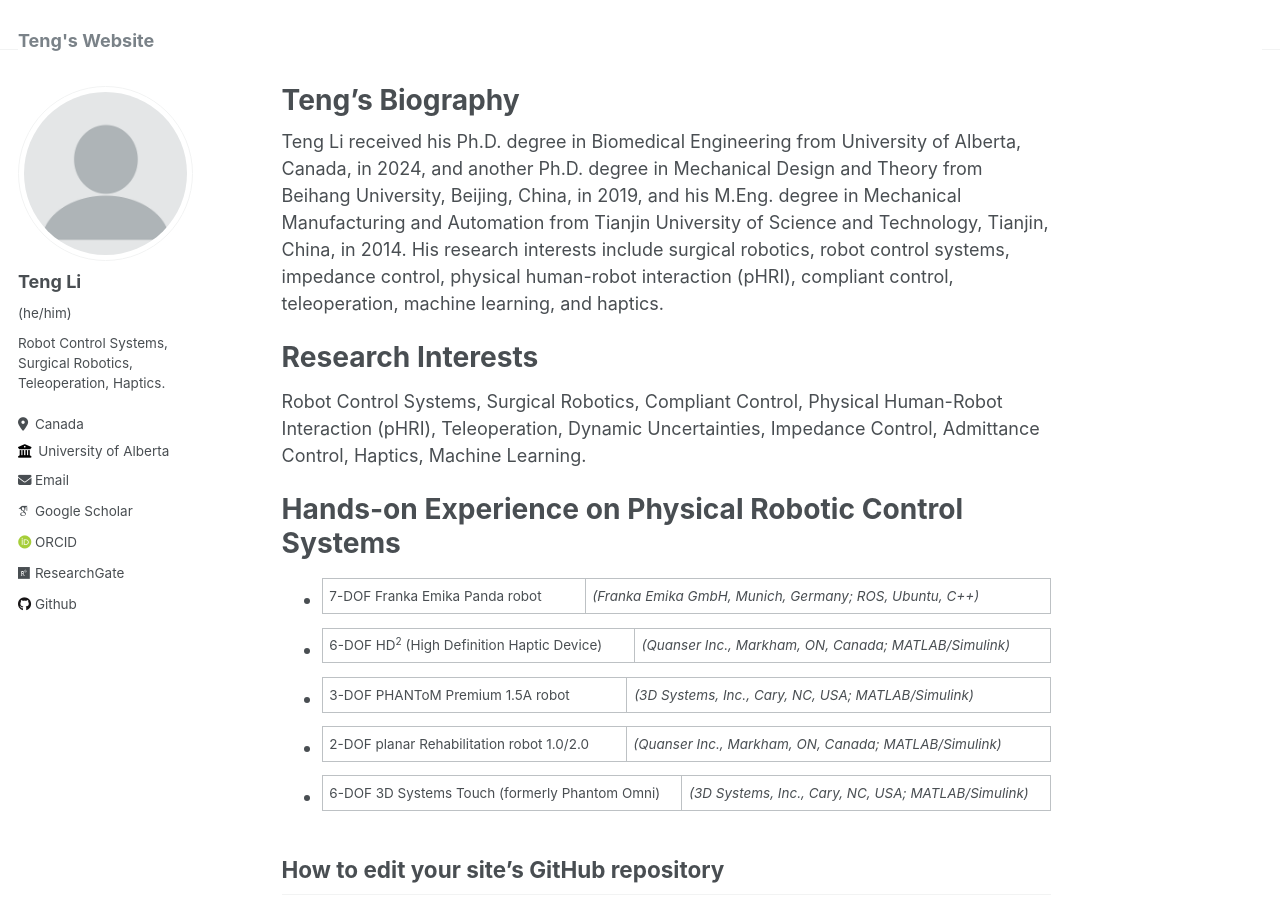
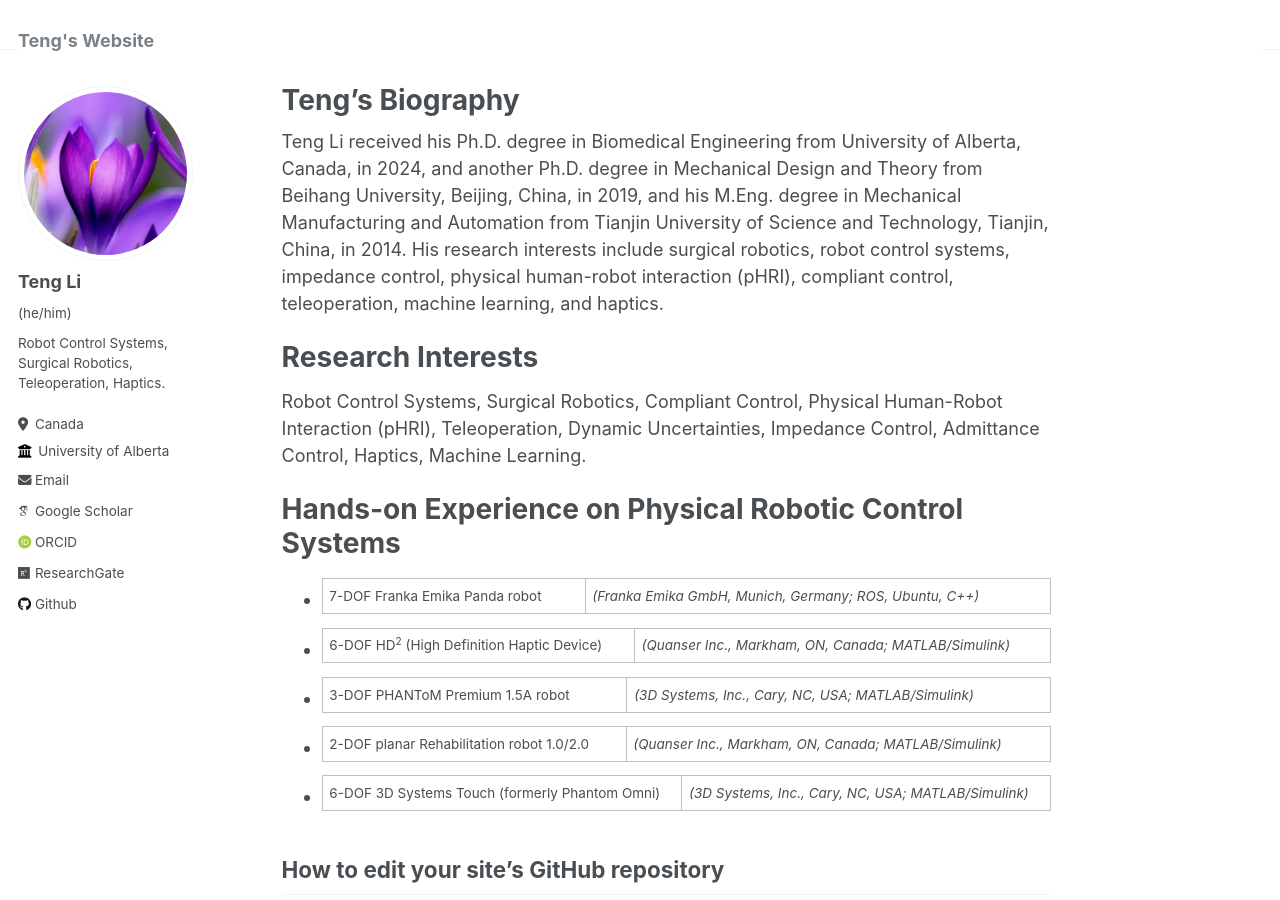
Before and after one commit to teng4/teng4.github.io, a Jekyll site: the page built from _pages/about.md, in a window 1280 px wide and 900 px high. Built offline with Jekyll 4.4.1, drawn with Linux system fonts in a browser that asks for light colours; some web fonts are replaced.

Commit message:
Update _config.yml

```diff
--- a/_config.yml
+++ b/_config.yml
@@ -21,7 +21,7 @@ repository               : "teng4/teng4.github.io" # "academicpages/academicpage
 #               Additional customization can be done by editing /_includes/author-profile.html
 author:
   # Biographic information
-  avatar           : "profile.png" #"flower_lotus01_500x500.png" #"profile.png" #"flower_tulips01.jpg"  #"profile.png"
+  avatar           : "20230320_720x720.png" #"flower_lotus01_500x500.png" #"profile.png" #"flower_tulips01.jpg"  #"profile.png"
   name             : "Teng Li"  #"Your Sidebar Name"
   pronouns         : "(he/him)" # example: "she/her"
   bio              : "Robot Control Systems, Surgical Robotics, Teleoperation, Haptics." # "Short biography for the left-hand sidebar"
```
